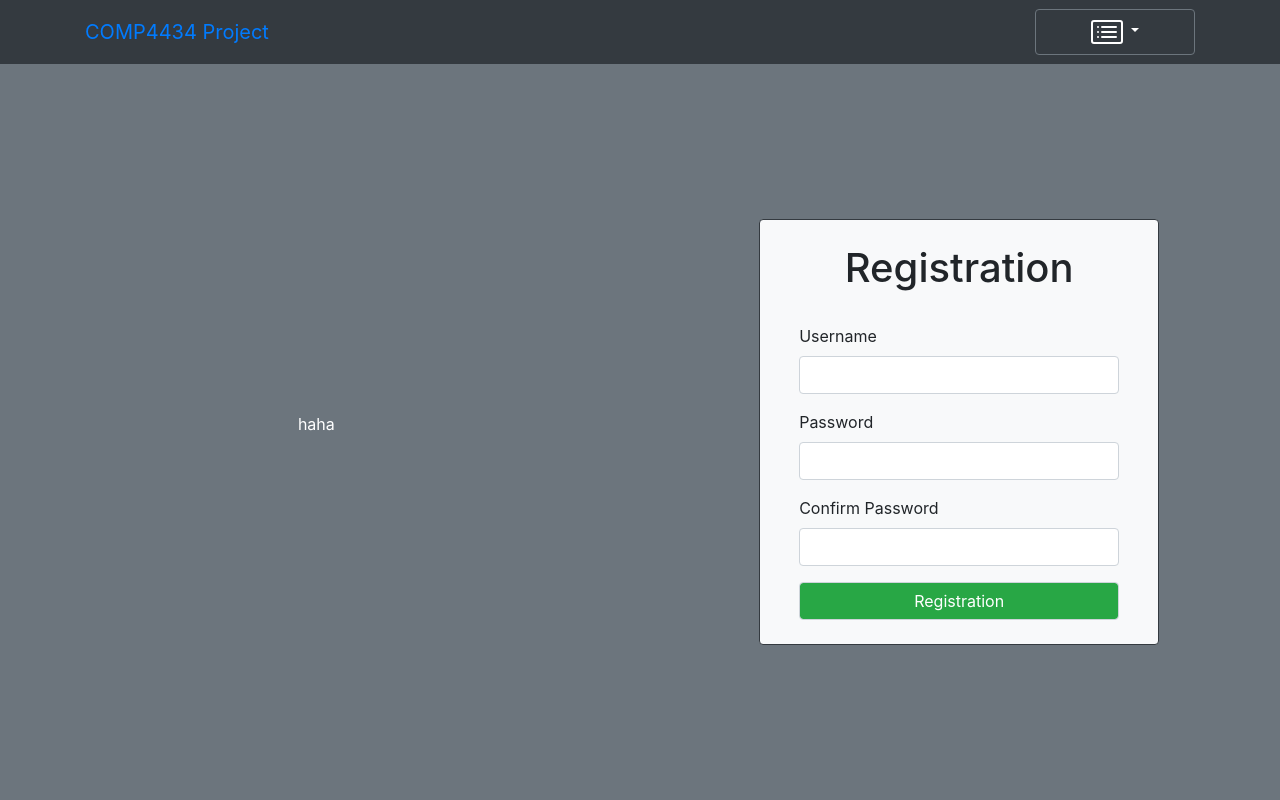
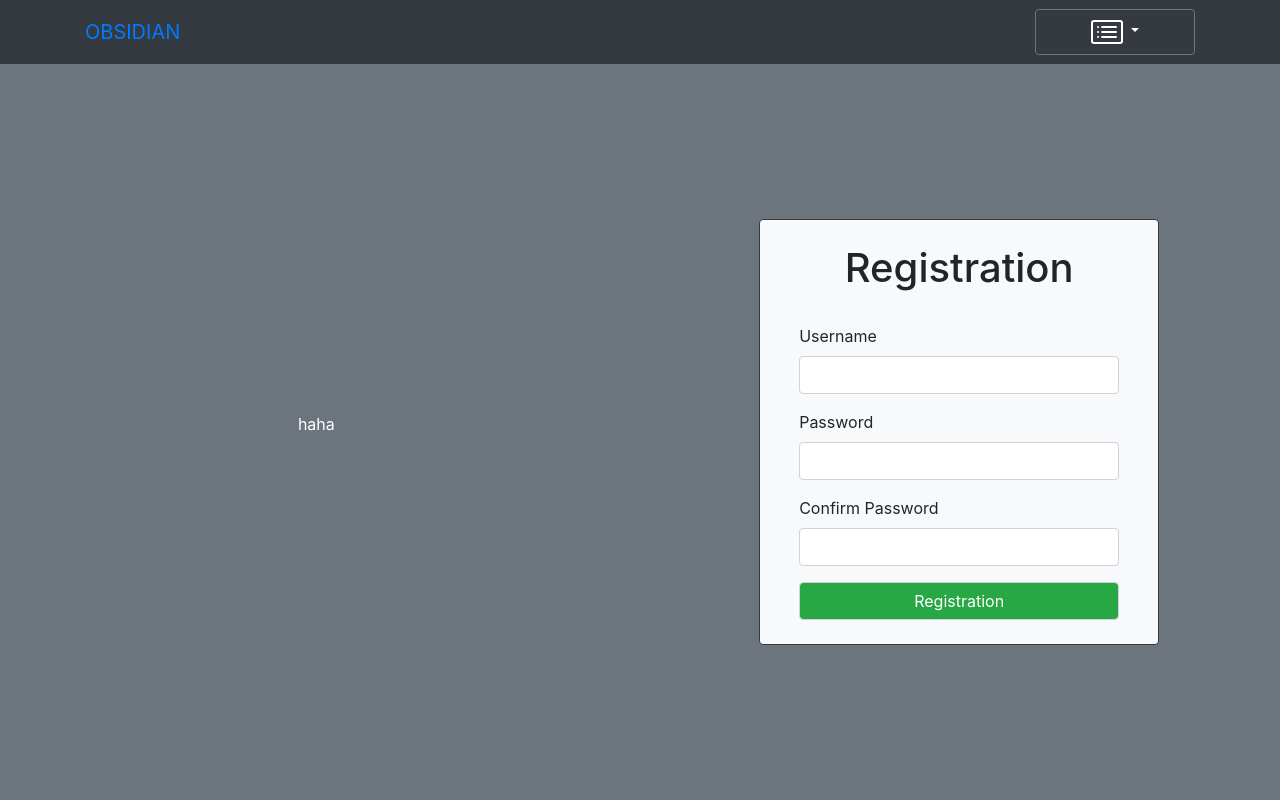
Before and after one commit to hanshanglin/polyu-comp3334-project, a Flask app: page /register in a window 1280 px wide. Run offline with Flask 2, Linux system fonts and the light colour scheme; parts of the project's set-up code (start-up, migrations or seed data) failed here and were passed over; some libraries are stand-ins or nearby versions.

Commit message:
Add files via upload

```diff
--- a/templates/common/header.html
+++ b/templates/common/header.html
@@ -1,7 +1,7 @@
 <nav class="navbar navbar-fixed-top navbar-inverse bg-dark p-n2" style="height: 8%;">
     <div class="container">
         <div class="navbar-header">
-            <a class="navbar-brand" href="/test">COMP4434 Project</a>
+            <a class="navbar-brand" href="/test">OBSIDIAN</a>
         </div>
         <div class="dropdown">
             <button class="btn btn-secondary dropdown-toggle bg-dark" type="button" id="dropdownMenuButton"
@@ -20,8 +20,12 @@
                 </svg>
             </button>
             <div class="dropdown-menu" aria-labelledby="dropdownMenuButton">
+                {% if User %}
+                <a class="dropdown-item" href="/logout">Logout</a>
+                {% else %}
                 <a class="dropdown-item" href="/login">Login</a>
                 <a class="dropdown-item" href="/register">Register</a>
+                {% endif %}
             </div>
         </div>
 
```
